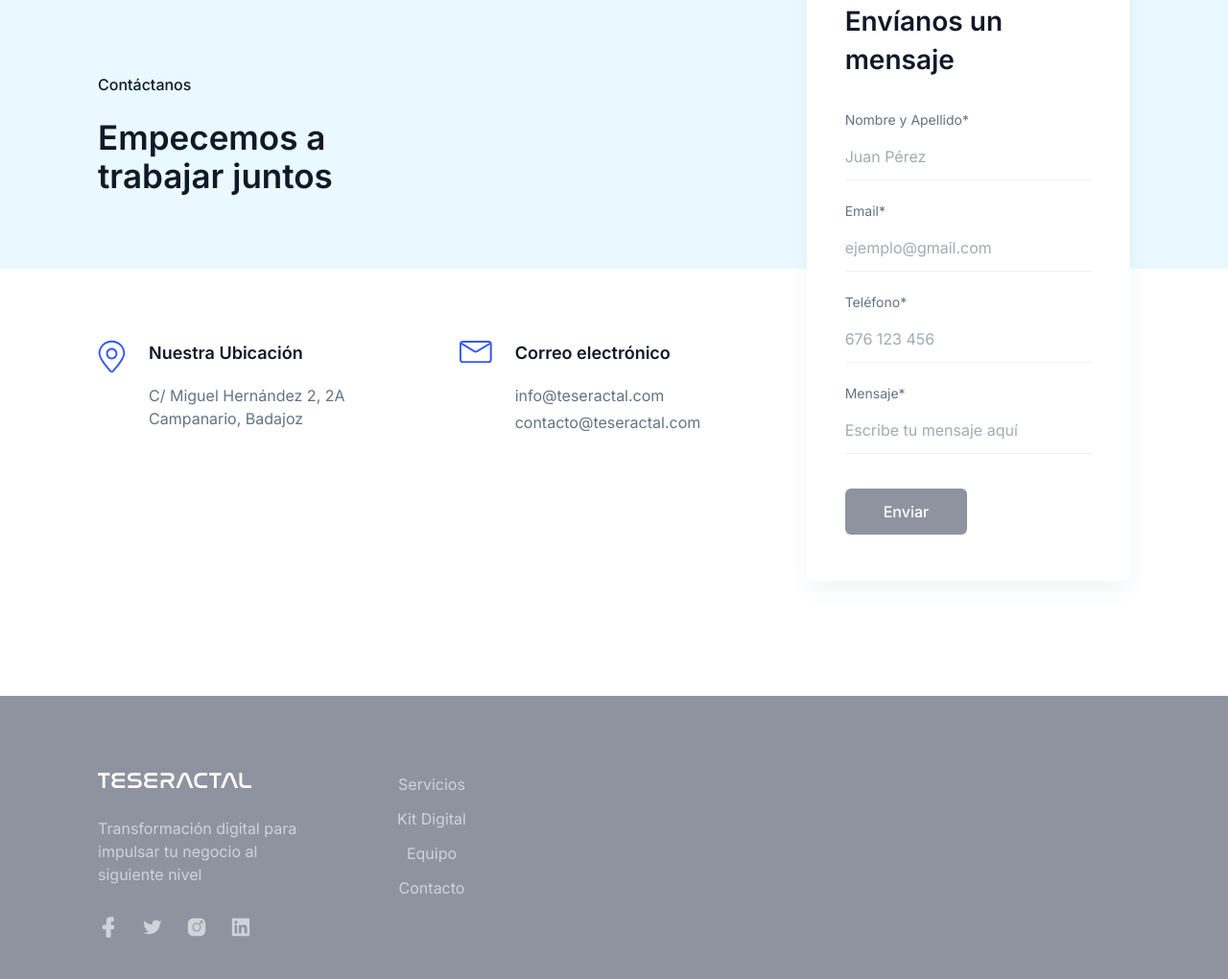
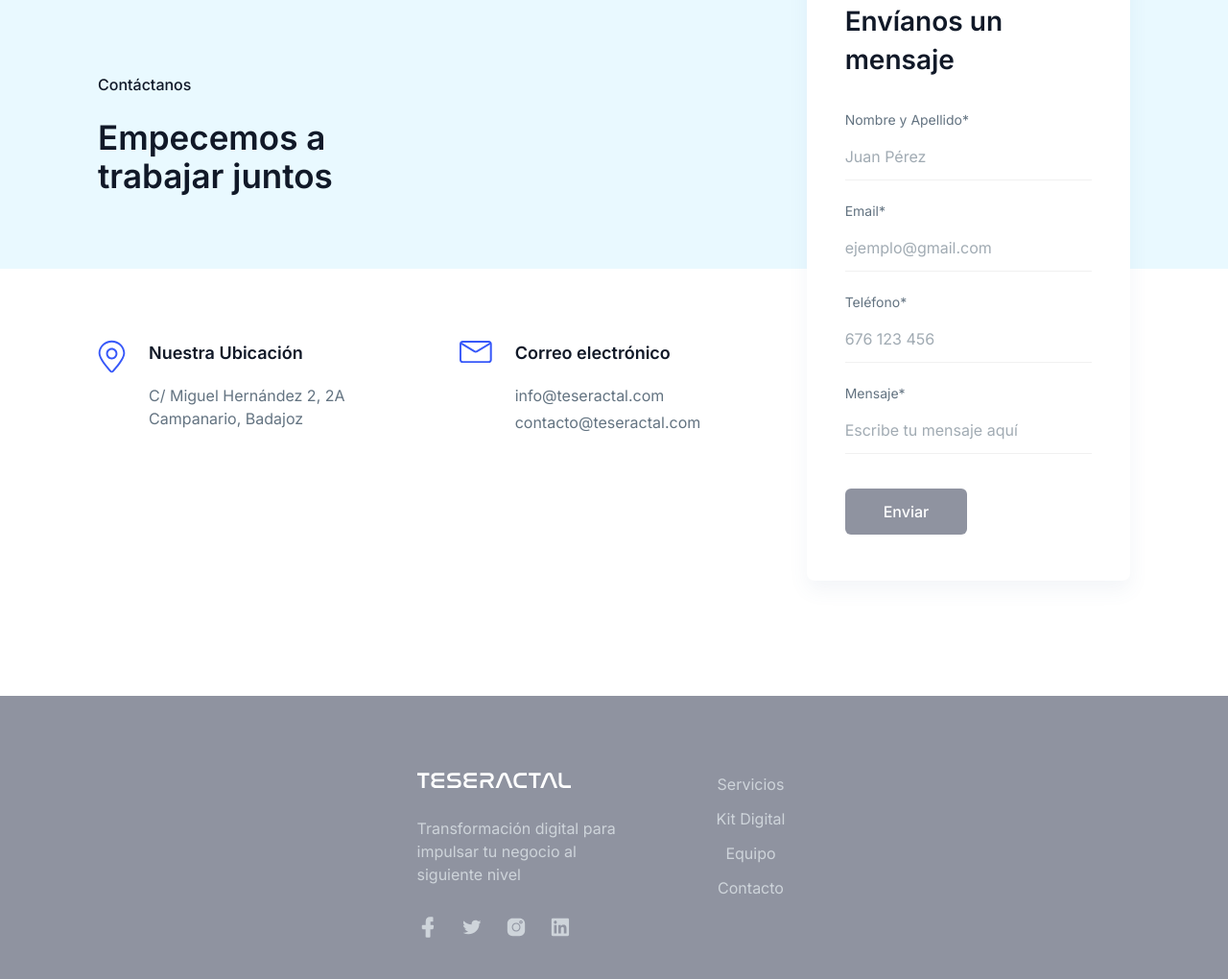
Before and after one commit to ibenitosoto/teseractal-web2, a website: page index.html in a window 1280 px wide. Shown: the part 5617-6637 px from the top of the page at 96% size. Drawn offline with Linux system fonts and the light colour scheme.

Commit message:
fixed bug footer not centered

```diff
--- a/index.html
+++ b/index.html
@@ -2611,7 +2611,7 @@ del mercado para ofrecerte estrategias de optimización excepcionales. Nuestro e
       data-wow-delay=".15s"
     >
       <div class="container">
-        <div class="-mx-4 flex flex-row">
+        <div class="-mx-4 flex flex-row justify-center">
           <div class="w-full px-8 sm:w-1/2 md:w-1/2 lg:w-4/12 xl:w-3/12">
             <div class="mb-10 w-full">
               <a
```
